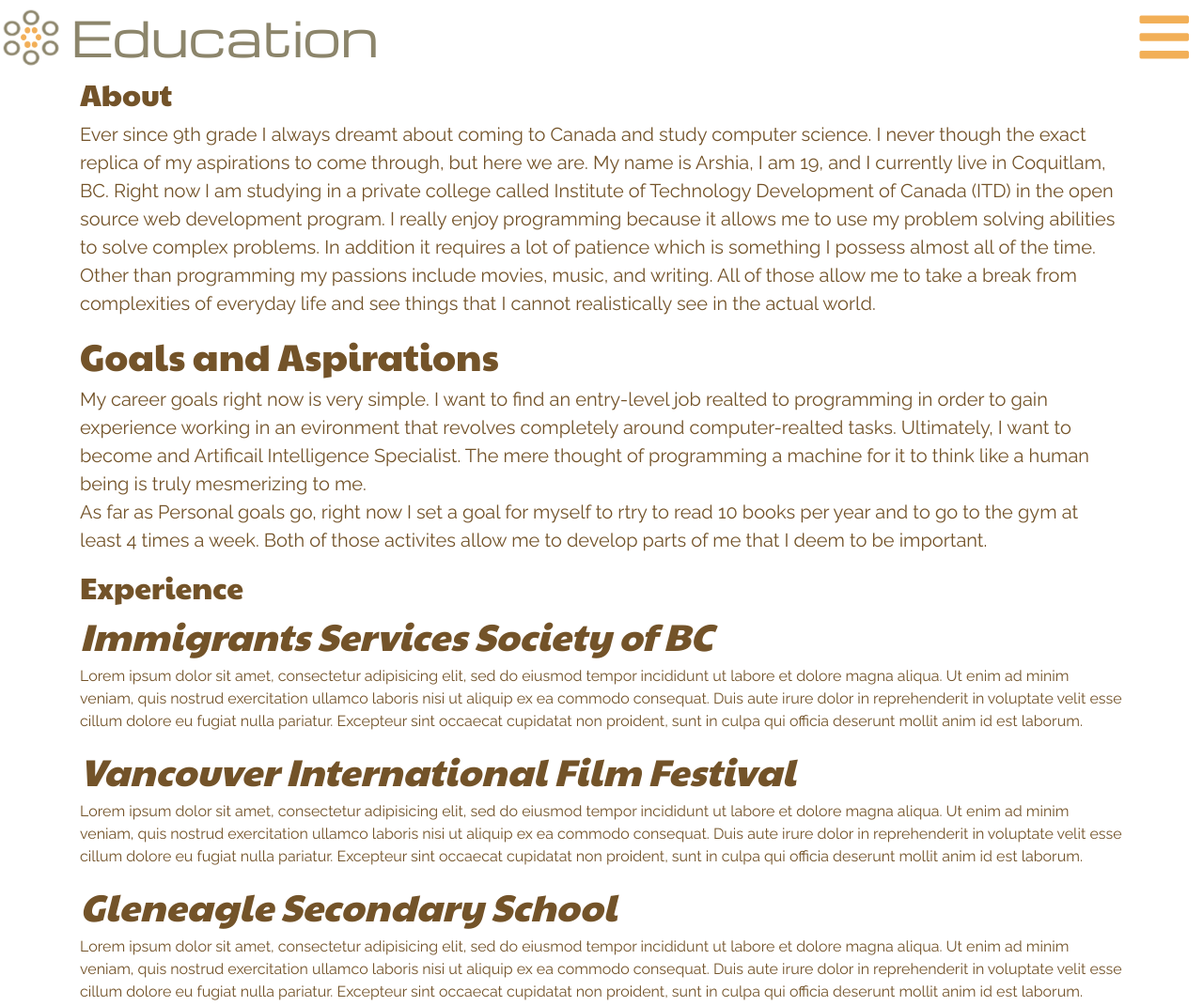
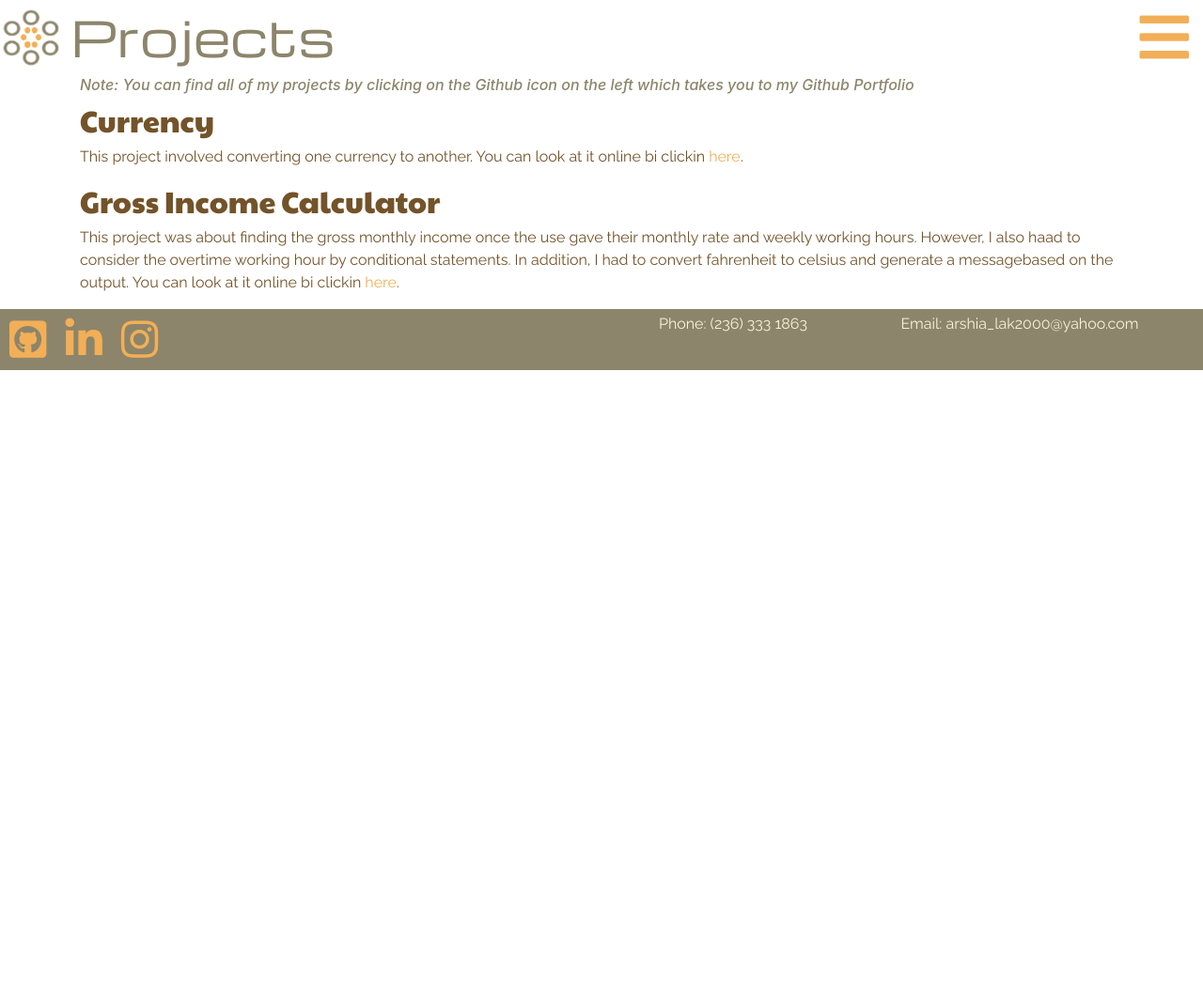
Before and after one commit to Duderino24/CSS, a plain HTML site: page Portfolio/HTML/projects.html in a window 1280 px wide. Shown: the top 1071 px of the page at 94% size. After the commit the page ends 800 px from the top, so only its background shows below. Drawn offline with nearby package versions, Linux system fonts and the light colour scheme; a script that the page names is missing.

Commit message:
Add files via upload

```diff
--- a/Portfolio/CSS/style.css
+++ b/Portfolio/CSS/style.css
@@ -416,3 +416,31 @@ footer p:last-of-type {
 	right: -2000px;
 	animation: slideLeft 1s ease-in 1.8s forwards;
 }
+
+h6 {
+	color: #8C856B;
+	position: relative;
+	right: -2000px;
+	animation: slideLeft 1s ease-in 1.8s forwards;
+}
+
+.link {
+	text-decoration: none;
+	color: #F2AF57;
+	transition: transform 0.8s;
+}
+
+.link:hover {
+	transform: scale(2);
+	color:#F2AF57;
+	text-decoration: none;
+}
+
+.link:active {
+	color: white;
+}
+#carouselExampleInterval {
+	position: relative;
+	left: -3000px;
+	animation: slideRight 1s ease-in 1.8s forwards;
+}
--- a/Portfolio/HTML/projects.html
+++ b/Portfolio/HTML/projects.html
@@ -44,7 +44,7 @@
         <div class="container-fluid">
             <img id="hollow" src="../IMG/hollowDots.png" alt="Logo">
             <img id="filled" src="../IMG/dots.png">
-            <h1 class="firstHeader">Education</h1>
+            <h1 class="firstHeader">Projects</h1>
             <span onclick="openNav()"><i class="fas fa-bars"></i></span>
 
         </div>
@@ -71,33 +71,29 @@
     </div>
 
     <main class="container">
-        <section id="about">
-            <!-- insert image of myself here -->
-            <h2>About</h2>
-            <p>Ever since 9th grade I always dreamt about coming to Canada and study computer science. I never though the exact replica of my aspirations to come through, but here we are. My name is Arshia, I am 19, and I currently live in Coquitlam, BC. Right now I am studying in a private college called Institute of Technology Development of Canada (ITD) in the open source web development program. I really enjoy programming because it allows me to use my problem solving abilities to solve complex problems. In addition it requires a lot of patience which is something I possess almost all of the time. Other than programming my passions include movies, music, and writing. All of those allow me to take a break from complexities of everyday life and see things that I cannot realistically see in the actual world.</p>
-        </section>
-        <section id="goals">
-            <!-- insert image -->
-            <h2>Goals and Aspirations</h2>
-            <p>My career goals right now is very simple. I want to find an entry-level job realted to programming in order to gain experience working in an evironment that revolves completely around computer-realted tasks. Ultimately, I want to become and Artificail Intelligence Specialist. The mere thought of programming a machine for it to think like a human being is truly mesmerizing to me.
-                <br> As far as Personal goals go, right now I set a goal for myself to rtry to read 10 books per year and to go to the gym at least 4 times a week. Both of those activites allow me to develop parts of me that I deem to be important.
-            </p>
-        </section>
-        <section id="experience">
-            <h2>Experience</h2>
-            <h3><em>Immigrants Services Society of BC</em></h3>
-            <p>Lorem ipsum dolor sit amet, consectetur adipisicing elit, sed do eiusmod tempor incididunt ut labore et dolore magna aliqua. Ut enim ad minim veniam, quis nostrud exercitation ullamco laboris nisi ut aliquip ex ea commodo consequat. Duis aute irure dolor in reprehenderit in voluptate velit esse cillum dolore eu fugiat nulla pariatur. Excepteur sint occaecat cupidatat non proident, sunt in culpa qui officia deserunt mollit anim id est laborum.</p>
-            <h3><em>Vancouver International Film Festival</em></h3>
-            <p>Lorem ipsum dolor sit amet, consectetur adipisicing elit, sed do eiusmod tempor incididunt ut labore et dolore magna aliqua. Ut enim ad minim veniam, quis nostrud exercitation ullamco laboris nisi ut aliquip ex ea commodo consequat. Duis aute irure dolor in reprehenderit in voluptate velit esse cillum dolore eu fugiat nulla pariatur. Excepteur sint occaecat cupidatat non proident, sunt in culpa qui officia deserunt mollit anim id est laborum.</p>
-            <h3><em>Gleneagle Secondary School</em></h3>
-            <p>Lorem ipsum dolor sit amet, consectetur adipisicing elit, sed do eiusmod tempor incididunt ut labore et dolore magna aliqua. Ut enim ad minim veniam, quis nostrud exercitation ullamco laboris nisi ut aliquip ex ea commodo consequat. Duis aute irure dolor in reprehenderit in voluptate velit esse cillum dolore eu fugiat nulla pariatur. Excepteur sint occaecat cupidatat non proident, sunt in culpa qui officia deserunt mollit anim id est laborum.</p>
-        </section>
+        <section id="projects">
+            <h6><em>Note: You can find all of my projects by clicking on the Github icon on the left which takes  you to my Github Portfolio</em></h6>
+            <h2>Currency</h2>
+            <p>This project involved converting one currency to another. You can look at it online bi clickin <a class="link" href="https://github.com/Duderino24/HTML/tree/master/Currency">here</a>.</p>
+              <h2>Gross Income Calculator</h2>
+              <p>This project was about finding the gross monthly income once the use gave their monthly rate and weekly working hours. However, I also  haad to consider the overtime working hour by conditional statements. In addition, I had to convert fahrenheit to celsius and generate a messagebased on the output. You can look at it online bi clickin <a class="link" href="https://github.com/Duderino24/HTML/tree/master/Final">here</a>. </p>
     </main>
     <footer>
         <div class="container-fluid">
             <p>Email: arshia_lak2000@yahoo.com</p>
             <p>Phone: (236) 333 1863</p>
         </div>
+        <div class="bottomnav">
+        <a href="https://github.com/Duderino24" target="_blank" title="Github Portfolio">
+            <i class="iconBottom fab fa-github-square"></i>
+        </a>
+        <a href="https://www.linkedin.com/in/arshia-lak-24b613183/" target="_blank" title="LinkedIn Account">
+            <i class="iconBottom fab fa-linkedin-in"></i>
+        </a>
+        <a href="https://www.instagram.com/arshi_mars/" target="_blank" title="My Instagram">
+            <i class="iconBottom fab fa-instagram"></i>
+        </a>
+    </div>
     </footer>
 
     <script src="../JS/main.js"></script>
```
Also changed, not shown: Portfolio/HTML/education.html (+4 -2 lines).
